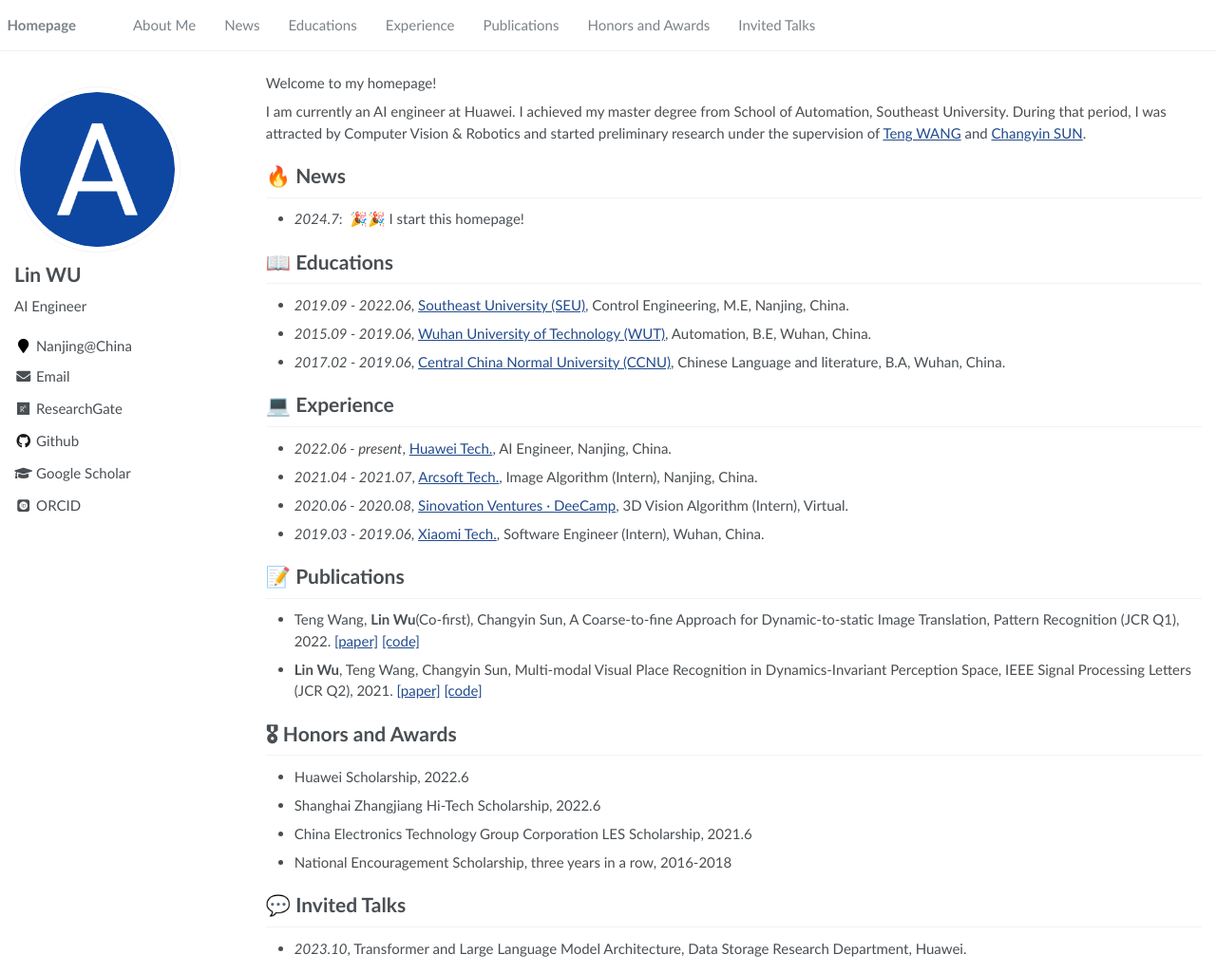
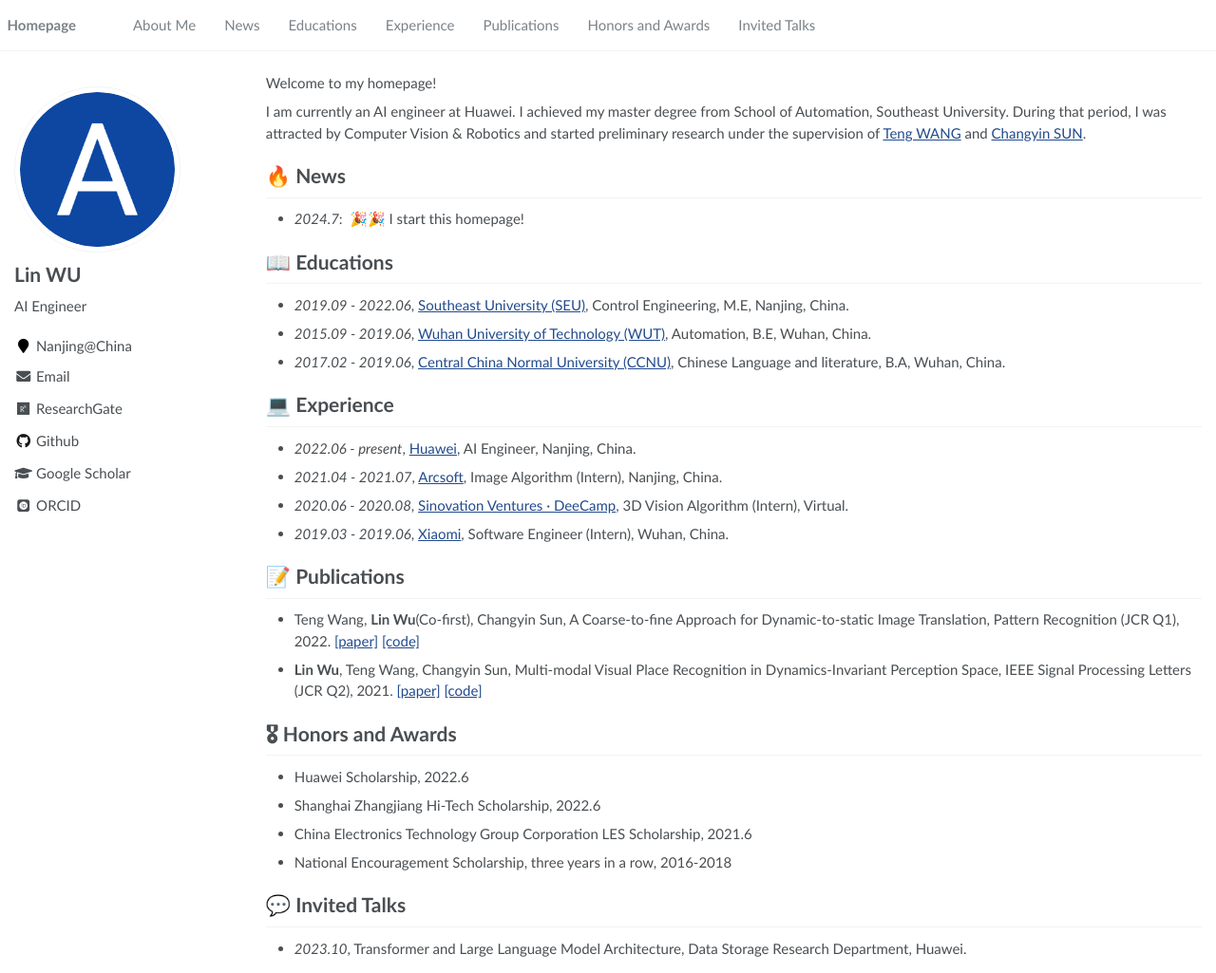
Before and after one commit to wulin97/wulin97.github.io, a Jekyll site: the page built from _pages/about.md, in a window 1280 px wide and 1025 px high. Shown: the whole window at 95% size. Built offline with Jekyll 4.4.1, drawn with Linux system fonts in a browser that asks for light colours; some web fonts are replaced.

Commit message:
edit about

```diff
--- a/_pages/about.md
+++ b/_pages/about.md
@@ -32,10 +32,10 @@ I am currently an AI engineer at Huawei. I achieved my master degree from School
 - *2017.02 - 2019.06*, [Central China Normal University (CCNU)](http://english.ccnu.edu.cn/About/About_CCNU.htm), Chinese Language and literature, B.A, Wuhan, China.
 
 # 💻 Experience
-- *2022.06 - present*, [Huawei Tech.](https://www.huawei.com/en/corporate-information), AI Engineer, Nanjing, China.
-- *2021.04 - 2021.07*, [Arcsoft Tech.](https://www.arcsoft.com/corporate/about.html), Image Algorithm (Intern), Nanjing, China.
+- *2022.06 - present*, [Huawei](https://www.huawei.com/en/corporate-information), AI Engineer, Nanjing, China.
+- *2021.04 - 2021.07*, [Arcsoft](https://www.arcsoft.com/corporate/about.html), Image Algorithm (Intern), Nanjing, China.
 - *2020.06 - 2020.08*, [Sinovation Ventures · DeeCamp](https://www.sinovationventures.com/ai), 3D Vision Algorithm (Intern), Virtual.
-- *2019.03 - 2019.06*, [Xiaomi Tech.](https://www.mi.com/uk/about/), Software Engineer (Intern), Wuhan, China.
+- *2019.03 - 2019.06*, [Xiaomi](https://www.mi.com/uk/about/), Software Engineer (Intern), Wuhan, China.
 
 # 📝 Publications
 
```
